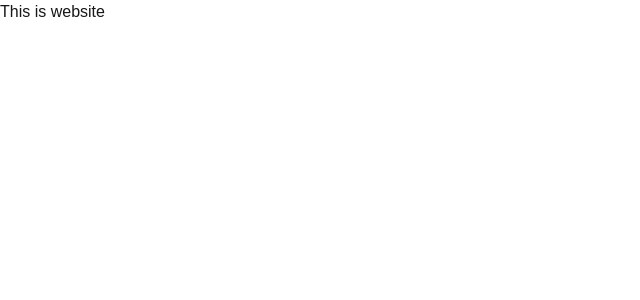
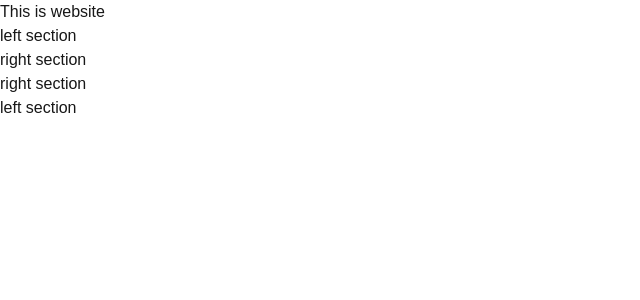
Before and after one commit to mohanagowthami/website-v2, a Next.js app: page / in a window 1280 px wide. Shown: the top 300 px of the page, without its empty margins (0-640 px from the left). Built offline with nearby package versions, Linux system fonts and the light colour scheme.

Commit message:
added folder structure

```diff
--- /dev/null
+++ b/src/app/components/landing-section/LandingSection.tsx
@@ -0,0 +1,10 @@
+import { Results } from "./Results"
+import { TouchInForm } from "./TouchInForm"
+
+export const LandingSection=()=>{
+
+    return <><Results/>
+            <TouchInForm/>
+            </>
+
+}
--- /dev/null
+++ b/src/app/components/landing-section/Results.tsx
@@ -0,0 +1,5 @@
+export const Results=()=>{
+    return <div>
+        left section
+    </div>
+}
--- /dev/null
+++ b/src/app/components/landing-section/TouchInForm.tsx
@@ -0,0 +1,5 @@
+export const TouchInForm=()=>{
+    return <div>
+        right section
+    </div>
+}
--- /dev/null
+++ b/src/app/components/landing-section/index.tsx
@@ -0,0 +1,5 @@
+import { Results } from "./Results";
+import { TouchInForm } from "./TouchInForm";
+import {LandingSection} from "./LandingSection";
+
+export { Results,TouchInForm, LandingSection}
--- a/src/app/page.tsx
+++ b/src/app/page.tsx
@@ -1,9 +1,14 @@
+import { LandingSection, Results, TouchInForm } from "./components/landing-section";
+
 
 
 export default function Home() {
   return (
     <div>
       This is website
+      <LandingSection/>
+      <TouchInForm/>
+      <Results/>
     </div>
   );
 }
```
